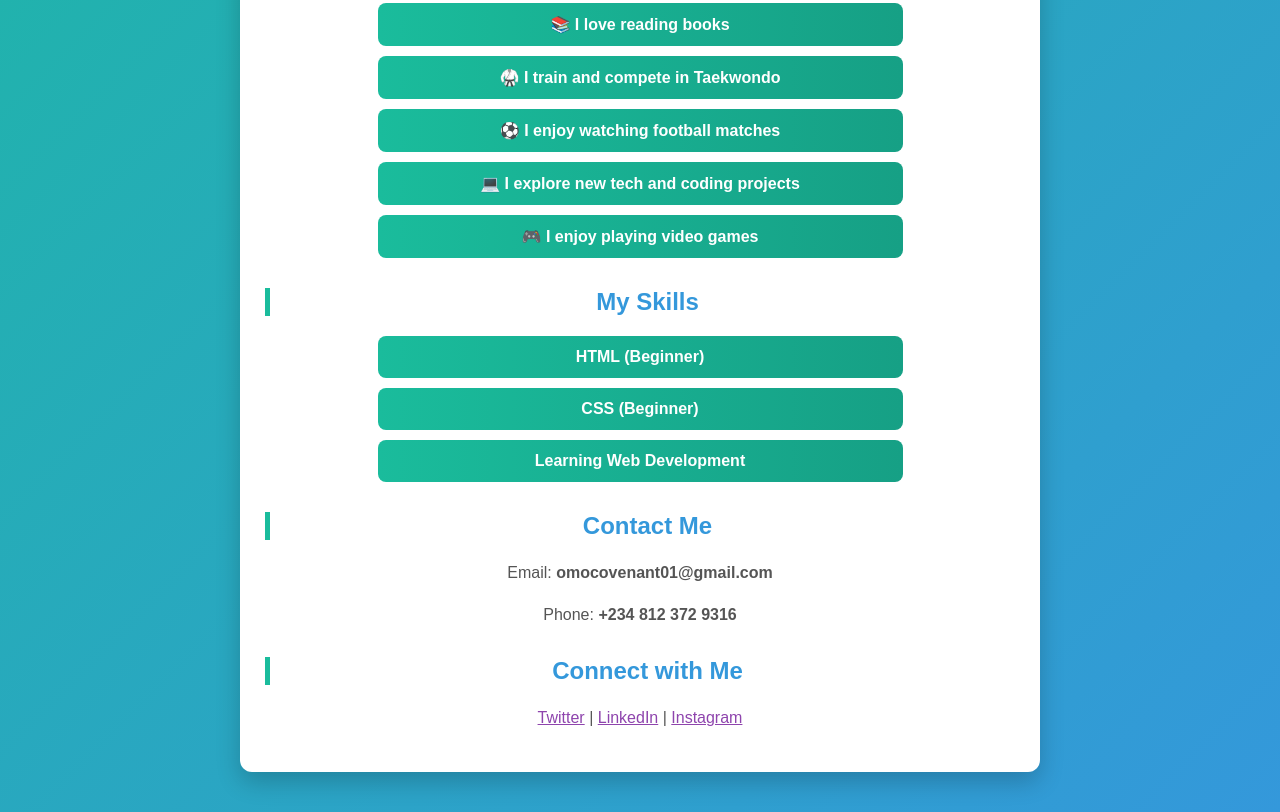
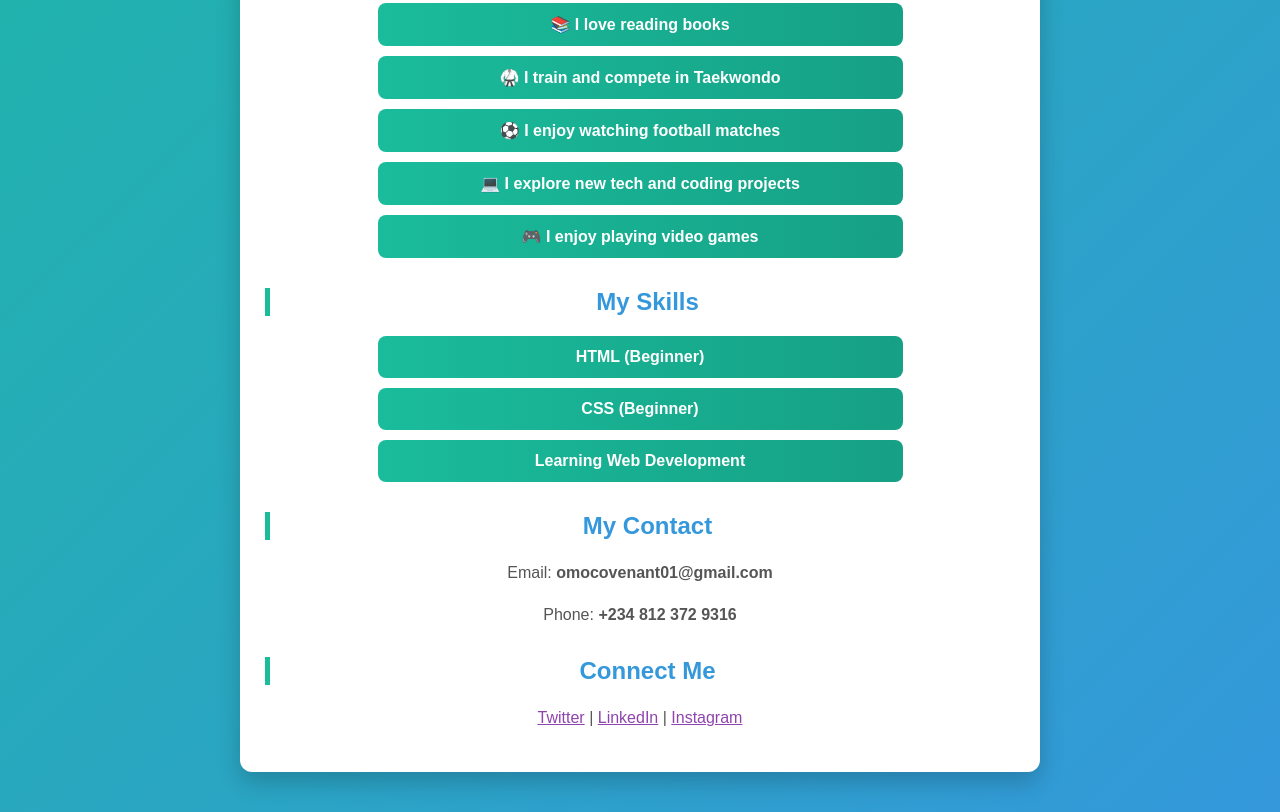
Before and after one commit to iamhardehey/MY-WEB, a plain HTML site: page index.html in a window 1280 px wide. Shown: the part 780-1592 px from the top of the page. Drawn offline with Linux system fonts and the light colour scheme.

Commit message:
Add files via upload

```diff
--- a/index.html
+++ b/index.html
@@ -11,7 +11,6 @@
 
     <!-- NAVBAR -->
     <nav class="navbar">
-        <a href="#home">Home</a>
         <a href="#about">About</a>
         <a href="#hobbies">Hobbies</a>
         <a href="#skills">Skills</a>
@@ -64,12 +63,12 @@
         </ul>
 
         <!-- CONTACT -->
-        <h2 id="contact">Contact Me</h2>
+        <h2 id="contact">My Contact</h2>
         <p>Email: <strong>omocovenant01@gmail.com</strong></p>
         <p>Phone: <strong>+234 812 372 9316</strong></p>
 
         <!-- CONNECT -->
-        <h2 id="connect">Connect with Me</h2>
+        <h2 id="connect">Connect Me</h2>
         <p class="connect">
             <a href="https://twitter.com/olaoyesulaimon" target="_blank">Twitter</a> |
             <a href="https://linkedin.com/in/yourusername" target="_blank">LinkedIn</a> |
```
